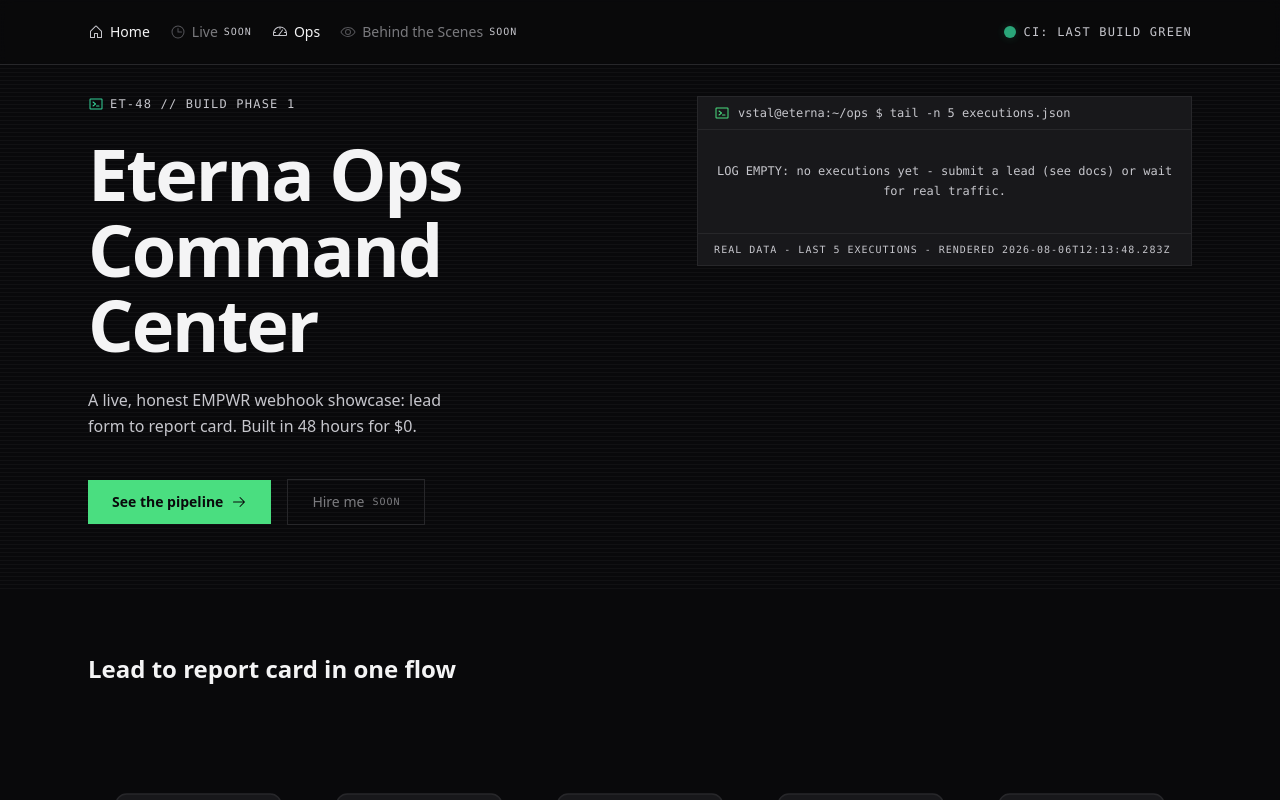
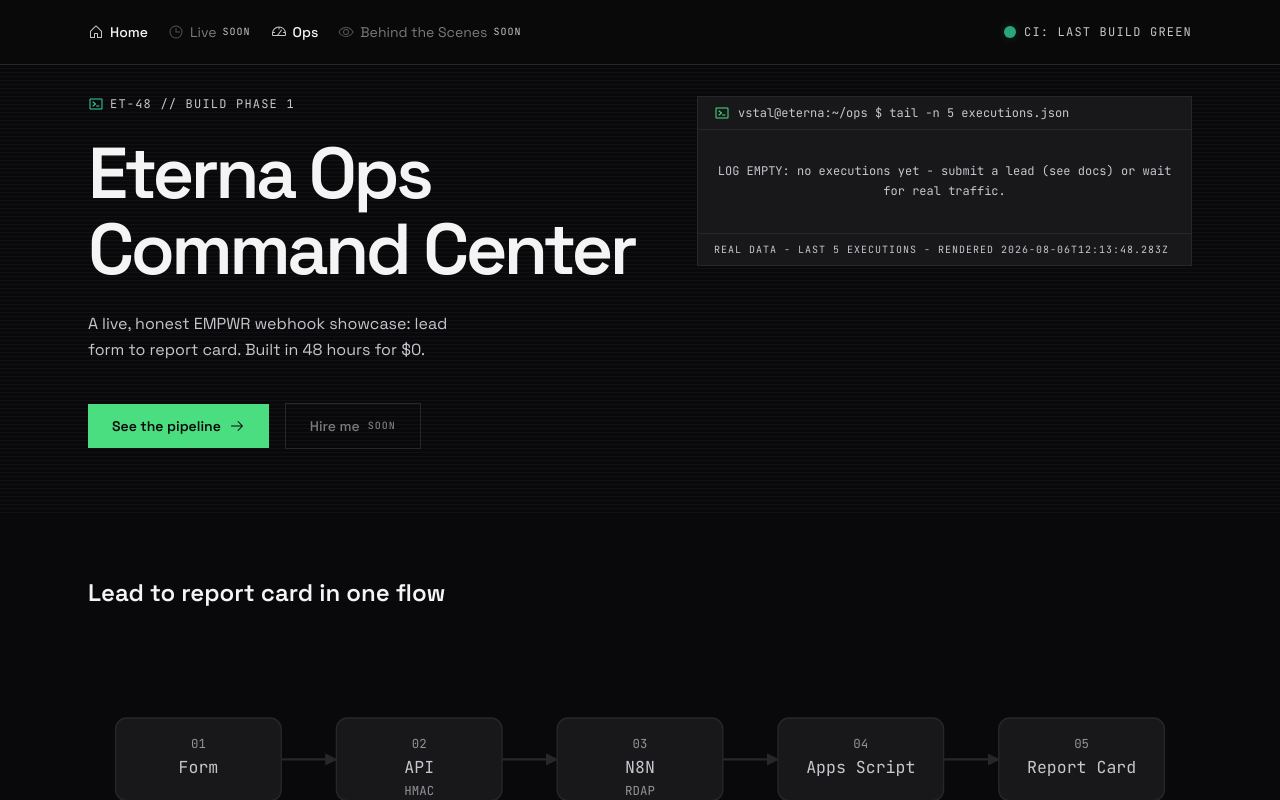
Before and after one commit to vstaln/eterna-leadcare, a Next.js app: page / in a window 1280 px wide. Shown: the top 800 px of the page. Built offline with nearby package versions, Linux system fonts and the light colour scheme.

Commit message:
fix(ui): typeset - Space Grotesk + JetBrains Mono via next/font, Android mono fix (paired with OpenCode)

```diff
--- a/app/globals.css
+++ b/app/globals.css
@@ -11,8 +11,12 @@
   --color-err: #f87171;
   --color-live: #34d399;
 
-  --font-sans: system-ui, -apple-system, "Segoe UI", Roboto, "Helvetica Neue", Arial, sans-serif;
-  --font-mono: ui-monospace, "SF Mono", "Cascadia Code", "JetBrains Mono", Menlo, monospace;
+  --font-sans: "Space Grotesk", system-ui, -apple-system, "Segoe UI", Roboto, sans-serif;
+  --font-mono: "JetBrains Mono", ui-monospace, "SF Mono", "Cascadia Code", Menlo, monospace;
+}
+
+@utility measure {
+  max-width: 65ch;
 }
 
 @layer base {
--- a/app/layout.tsx
+++ b/app/layout.tsx
@@ -1,7 +1,22 @@
 import type { Metadata } from "next";
+import { JetBrains_Mono, Space_Grotesk } from "next/font/google";
 import Nav from "@/components/nav";
 import SiteFooter from "@/components/site-footer";
 import "./globals.css";
+
+const spaceGrotesk = Space_Grotesk({
+  weight: ["400", "500", "600", "700"],
+  subsets: ["latin"],
+  variable: "--font-sans",
+  display: "swap",
+});
+
+const jetbrainsMono = JetBrains_Mono({
+  weight: ["400", "500", "600", "700"],
+  subsets: ["latin"],
+  variable: "--font-mono",
+  display: "swap",
+});
 
 export const metadata: Metadata = {
   metadataBase: new URL("https://eterna.vstal.in"),
@@ -32,7 +47,9 @@ export default function RootLayout({
 }>) {
   return (
     <html lang="en">
-      <body className="flex min-h-screen flex-col">
+      <body
+        className={`${spaceGrotesk.variable} ${jetbrainsMono.variable} flex min-h-screen flex-col`}
+      >
         <a href="#main" className="skip-link">
           Skip to content
         </a>
--- a/app/not-found.tsx
+++ b/app/not-found.tsx
@@ -6,7 +6,7 @@ export default function NotFound() {
       <p className="font-mono text-xs uppercase tracking-widest text-muted">
         error 404
       </p>
-      <h1 className="mt-4 text-balance text-[clamp(2.5rem,6vw,4.5rem)] font-bold tracking-[-0.03em] text-text">
+      <h1 className="mt-4 text-balance text-[clamp(2.5rem,6vw,4.5rem)] font-semibold tracking-tighter text-text">
         command not found
       </h1>
       <p className="mt-4 max-w-md font-mono text-sm text-muted">
--- a/app/ops/page.tsx
+++ b/app/ops/page.tsx
@@ -135,10 +135,10 @@ export default async function OpsPage() {
           <p className="mb-6 font-mono text-xs uppercase tracking-widest text-muted">
             ET-48 // OPS DASHBOARD — LIVE REPORT CARD
           </p>
-          <h1 className="max-w-3xl text-balance text-[clamp(2.25rem,5vw,3.75rem)] font-bold leading-[1.05] tracking-[-0.03em] text-text">
+          <h1 className="max-w-3xl text-balance text-[clamp(2.25rem,5vw,3.75rem)] font-semibold leading-[1.05] tracking-tighter text-text">
             Operations Dashboard
           </h1>
-          <p className="mt-6 max-w-xl text-balance text-base leading-relaxed text-muted">
+          <p className="mt-6 measure text-balance text-base leading-relaxed text-muted">
             Every LOG row is rendered from the real execution store; every
             other datum is a labeled env reading — nothing is simulated. Each
             instrument shows its own state and source — unreadable ones drop
@@ -149,7 +149,7 @@ export default async function OpsPage() {
 
       <section id="signal" className="mx-auto max-w-6xl px-6 py-16">
         <SectionHeading eyebrow="SIGNAL // pipeline status" title="Is it real?" />
-        <div className="mb-6 border border-border bg-surface px-4 py-3 font-mono text-xs leading-relaxed text-muted">
+        <div className="mb-6 border border-border bg-surface px-4 py-3 font-mono text-xs leading-relaxed text-muted tabular-nums">
           <span className="text-text">REALITY KEY</span> — every LOG row is
           rendered from the real execution store; every other datum is a
           labeled env reading — nothing is simulated.
@@ -158,7 +158,7 @@ export default async function OpsPage() {
           {stages.map((stage) => (
             <li
               key={stage.num}
-              className="flex flex-col gap-1 px-4 py-3 sm:flex-row sm:items-baseline sm:justify-between sm:gap-6"
+              className="flex flex-col gap-1 px-4 py-3 sm:flex-row sm:items-baseline sm:justify-between sm:gap-6 tabular-nums"
             >
               <span className="flex items-center gap-3 font-mono text-sm">
                 <span className={`led-${stage.led}`} aria-hidden="true" />
@@ -177,7 +177,7 @@ export default async function OpsPage() {
           <p className="mb-2 font-mono text-xs uppercase tracking-widest text-muted">
             User-gated items
           </p>
-          <ul className="space-y-1.5 font-mono text-xs">
+          <ul className="space-y-1.5 font-mono text-xs tabular-nums">
             <li className="flex flex-wrap items-center gap-2">
               <span className="led-warn" aria-hidden="true" />
               <span className="text-text">5678 EXPOSURE</span>
@@ -203,7 +203,7 @@ export default async function OpsPage() {
               className="mt-0.5 h-3.5 w-3.5 shrink-0 border border-muted/50"
             />
             <div>
-              <p className="font-mono text-sm">
+              <p className="font-mono text-sm tabular-nums">
                 <span className="text-text">5678 EXPOSURE</span>
                 <span className="ml-2 text-warn">PENDING</span>
                 <span className="ml-2 text-muted">(user-gated — OCI security list)</span>
@@ -220,7 +220,7 @@ export default async function OpsPage() {
               className="mt-0.5 h-3.5 w-3.5 shrink-0 border border-muted/50"
             />
             <div>
-              <p className="font-mono text-sm">
+              <p className="font-mono text-sm tabular-nums">
                 <span className="text-text">APPS SCRIPT DEPLOY</span>
                 {env.APPS_SCRIPT_URL ? (
                   <span className="ml-2 text-ok">CONFIGURED</span>
@@ -243,7 +243,7 @@ export default async function OpsPage() {
               className="mt-0.5 h-3.5 w-3.5 shrink-0 border border-muted/50"
             />
             <div>
-              <p className="font-mono text-sm">
+              <p className="font-mono text-sm tabular-nums">
                 <span className="text-text">N8N OWNER API KEY</span>
                 {env.N8N_API_KEY ? (
                   <span className="ml-2 text-ok">CONFIGURED</span>
@@ -266,7 +266,7 @@ export default async function OpsPage() {
               className="mt-0.5 h-3.5 w-3.5 shrink-0 border border-muted/50"
             />
             <div>
-              <p className="font-mono text-sm">
+              <p className="font-mono text-sm tabular-nums">
                 <span className="text-text">TELEGRAM NOTIFY</span>
                 <span className="ml-2 text-warn">PENDING</span>
                 <span className="ml-2 text-muted">(P5 — documented, deferred)</span>
@@ -279,7 +279,7 @@ export default async function OpsPage() {
           </li>
         </ul>
         {appsScriptPending && (
-          <div className="mt-4 border border-warn/40 bg-surface px-4 py-3 font-mono text-xs leading-relaxed text-muted">
+          <div className="mt-4 border border-warn/40 bg-surface px-4 py-3 font-mono text-xs leading-relaxed text-muted tabular-nums">
             <span className="text-warn">DEGRADED</span> — Apps Script not
             deployed: executions return 200-degraded until the user deploys
             (docs/apps-script-setup.md) — the honest pre-deploy state.
@@ -289,7 +289,7 @@ export default async function OpsPage() {
 
       <section id="log" className="mx-auto max-w-6xl px-6 py-16">
         <SectionHeading eyebrow="LOG // last 10 executions" title="What did it actually do?" />
-        <p className="mb-4 border border-border bg-surface px-4 py-3 font-mono text-xs leading-relaxed text-muted sm:text-sm">
+        <p className="mb-4 border border-border bg-surface px-4 py-3 font-mono text-xs leading-relaxed text-muted tabular-nums sm:text-sm">
           <span className="text-text">TOTALS</span> — {statsLine} — retained
           ring (last 100, rotated); counts of retained rows only, not all-time.
         </p>
@@ -300,7 +300,7 @@ export default async function OpsPage() {
           </div>
         ) : (
           <div className="overflow-x-auto border border-border bg-surface">
-            <table className="w-full min-w-[640px] text-left font-mono text-xs sm:text-sm">
+            <table className="w-full min-w-[640px] text-left font-mono text-xs tabular-nums sm:text-sm">
               <thead className="border-b border-border text-muted">
                 <tr>
                   <th scope="col" className="px-4 py-2 font-medium">ID</th>
@@ -343,13 +343,13 @@ export default async function OpsPage() {
             </table>
           </div>
         )}
-        <p className="mt-3 font-mono text-xs text-muted">
+        <p className="mt-3 font-mono text-xs text-muted tabular-nums">
           LAST FAILURE —{" "}
           {lastFailure
             ? `${lastFailure.id.slice(0, 8)} ${relativeAge(lastFailure.created_at, now)}: ${(lastFailure.error ?? "n/a").slice(0, 48)}`
             : "none in last 10"}
         </p>
-        <p className="mt-1 font-mono text-xs text-muted">
+        <p className="mt-1 font-mono text-xs text-muted tabular-nums">
           RENDERED {nowIso} — data as of last store write; relative ages
           computed at render time.
         </p>
@@ -360,7 +360,7 @@ export default async function OpsPage() {
           eyebrow="PIPELINE LEGEND // the five honest stages"
           title="The five stages, honestly"
         />
-        <ol className="flex flex-wrap items-center gap-x-2 gap-y-4 font-mono text-sm">
+        <ol className="flex flex-wrap items-center gap-x-2 gap-y-4 font-mono text-sm tabular-nums">
           {stages.map((stage, i) => (
             <li key={stage.num} className="flex items-center gap-2">
               <span className="border border-border bg-surface px-3 py-2 text-center">
--- a/components/hero-data-panel.tsx
+++ b/components/hero-data-panel.tsx
@@ -33,7 +33,7 @@ export default async function HeroDataPanel() {
   const { now, iso } = clock();
 
   return (
-    <div className="w-full border border-border bg-surface font-mono">
+    <div className="w-full border border-border bg-surface font-mono tabular-nums">
       <div className="flex items-center gap-2 border-b border-border px-4 py-2 text-xs text-muted">
         <TerminalWindow className="h-4 w-4 text-ok" aria-hidden="true" />
         <span>vstal@eterna:~/ops $ tail -n 5 executions.json</span>
--- a/components/hero.tsx
+++ b/components/hero.tsx
@@ -11,10 +11,10 @@ export default async function Hero() {
               <TerminalWindow className="h-4 w-4 text-live" aria-hidden="true" />
               ET-48 // BUILD PHASE 1
             </p>
-            <h1 className="max-w-3xl text-balance text-[clamp(2.5rem,6vw,4.5rem)] font-bold leading-[1.05] tracking-[-0.03em] text-text">
+            <h1 className="max-w-3xl text-balance text-[clamp(2.5rem,6vw,4.5rem)] font-semibold leading-[1.05] tracking-tighter text-text">
               Eterna Ops Command Center
             </h1>
-            <p className="mt-6 max-w-xl text-balance text-base leading-relaxed text-muted">
+            <p className="mt-6 measure text-balance text-base leading-relaxed text-muted">
               A live, honest EMPWR webhook showcase: lead form to report card.
               Built in 48 hours for $0.
             </p>
```
Also changed, not shown: 1 other file (tests, documents, lock files or other folders).
